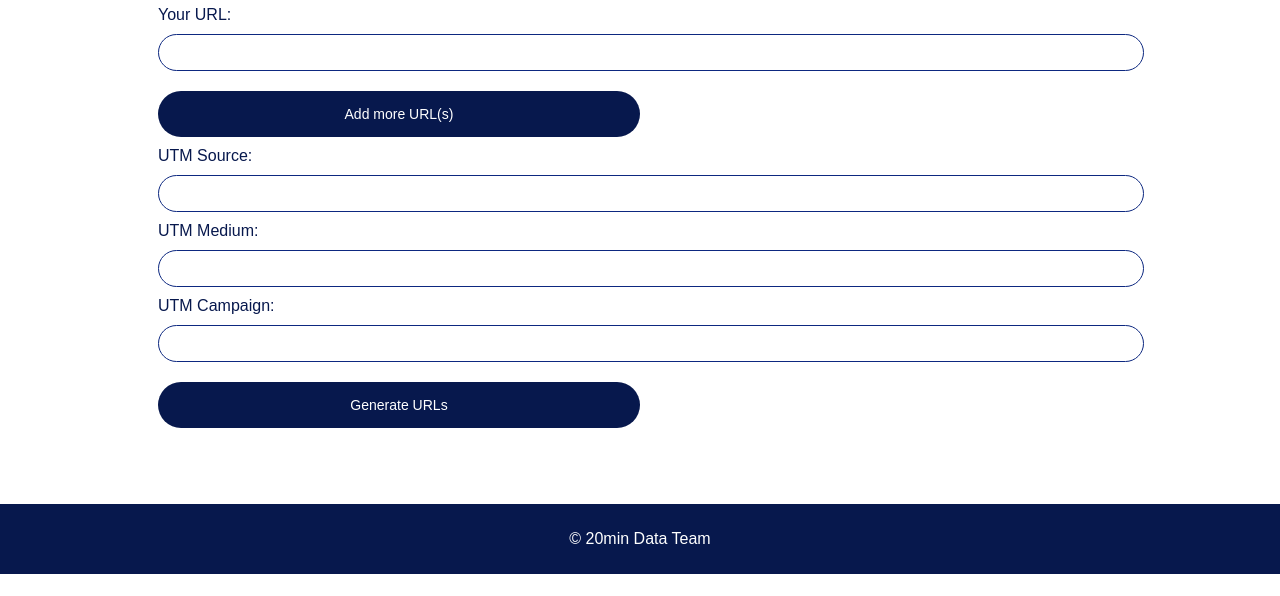
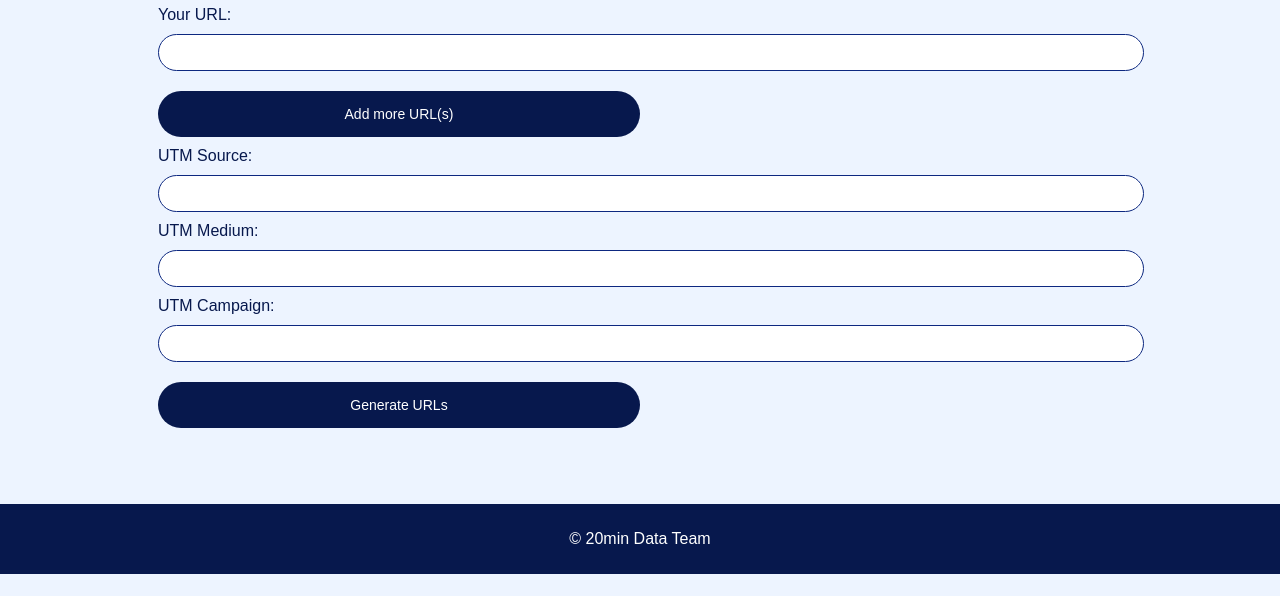
Before and after one commit to bbfr20min/utm-builder, a plain HTML site: page index.html in a window 1280 px wide. Shown: the part 226-822 px from the top of the page. Drawn offline with Linux system fonts and the light colour scheme.

Commit message:
Your commit message

```diff
--- a/styles.css
+++ b/styles.css
@@ -1,5 +1,5 @@
 body {
-    background-color: #FFFFFF;
+    background-color: #EDF4FF;
     font-family: Arial, sans-serif;
     color: #07184D;
 }
```
